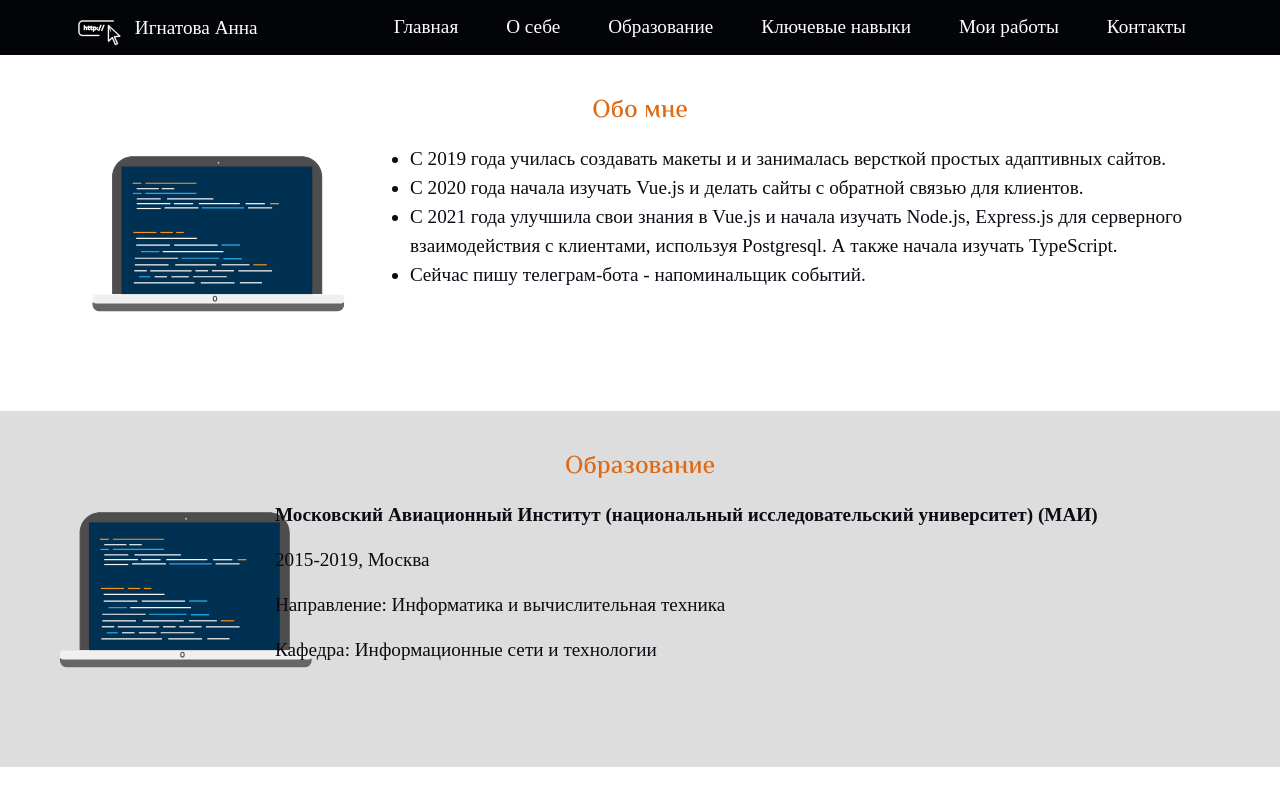
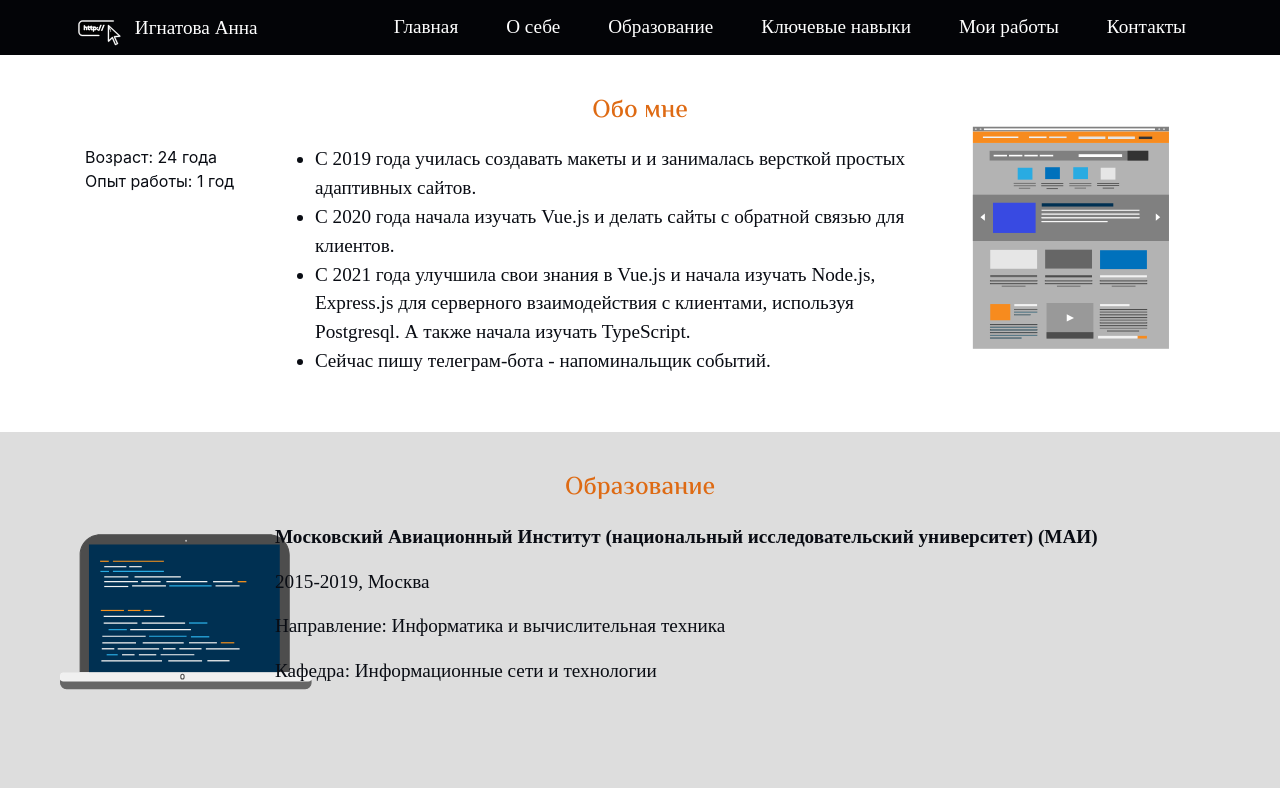
Before and after one commit to AnigalHub/Portfolio, a Nuxt app: page / in a window 1280 px wide. Shown: the top 800 px of the page. Built offline with nearby package versions, Linux system fonts and the light colour scheme.

Commit message:
добавлен col с возрастом и опытом

```diff
--- a/components/about.vue
+++ b/components/about.vue
@@ -3,16 +3,24 @@
       <b-container>
         <h2>Обо мне</h2>
         <b-row>
-          <b-col cols="3">
-            <component :is="about_me_svg"/>
-         <!--   <component :is="self_education_svg"/>
-            -->
+          <b-col cols="2" class="name">
+            <div >
+              Возраст: 24 года
+              <br>
+              Опыт работы: 1 год
+            </div>
           </b-col>
           <b-col>
             <ul>
               <li v-for="paragraph in AboutMeRow"  class="text">{{paragraph.description}}</li>
             </ul>
           </b-col>
+          <b-col cols="3">
+            <component :is="about_me_svg"/>
+
+
+          </b-col>
+
         </b-row>
      <!--   <b-row>
           <b-col v-for="paragraph in AboutMeRow" :key="paragraph.name">
@@ -29,7 +37,7 @@
 <script>
     import Education_svg from "~/components/svg_about/education_svg";
     import Self_education_svg from "~/components/svg_about/self_education";
-    import About_me_svg from "~/components/svg_about/about_me";
+    import About_me_svg from "~/components/education_svg";
     export default {
       name: "about",
       components: {About_me_svg, Self_education_svg, Education_svg,},
```
